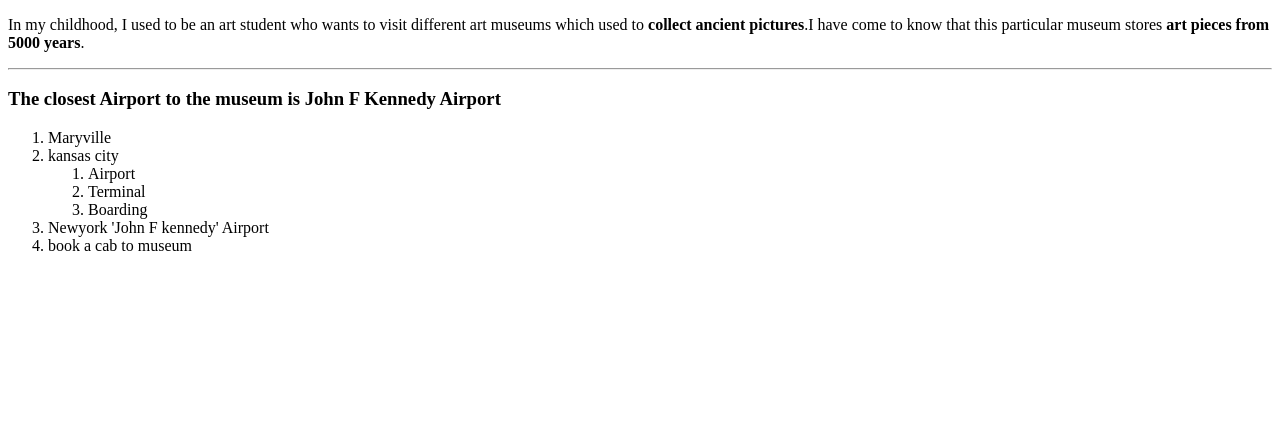
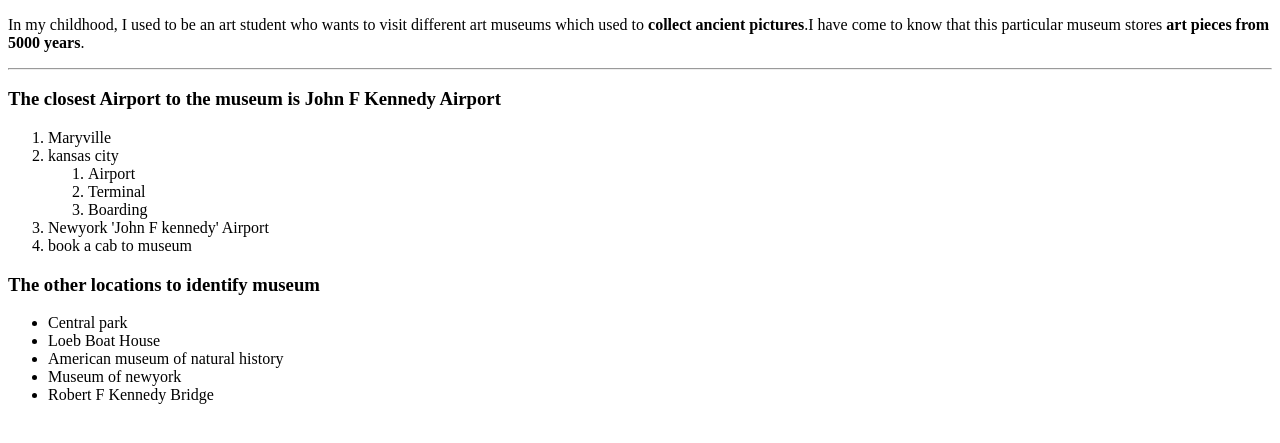
Before and after one commit to 44-563-Web-Apps-F22/44563-webapps-assignment-3-vidya976, a plain HTML site: page index.html in a window 1280 px wide. Shown: the part 105-548 px from the top of the page. Drawn offline with Linux system fonts and the light colour scheme.

Commit message:
Update index.html

```diff
--- a/index.html
+++ b/index.html
@@ -22,5 +22,13 @@
     <li>Newyork 'John F kennedy' Airport</li>
     <li>book a cab to museum</li>
 </ol>
+<h3>The other locations to identify museum</h3>
+<ul>
+    <li>Central park</li>
+    <li>Loeb Boat House</li>
+    <li>American museum of natural history</li>
+    <li>Museum of newyork</li>
+    <li>Robert F Kennedy Bridge</li>
+</ul>
 </body>
 </html>
```
